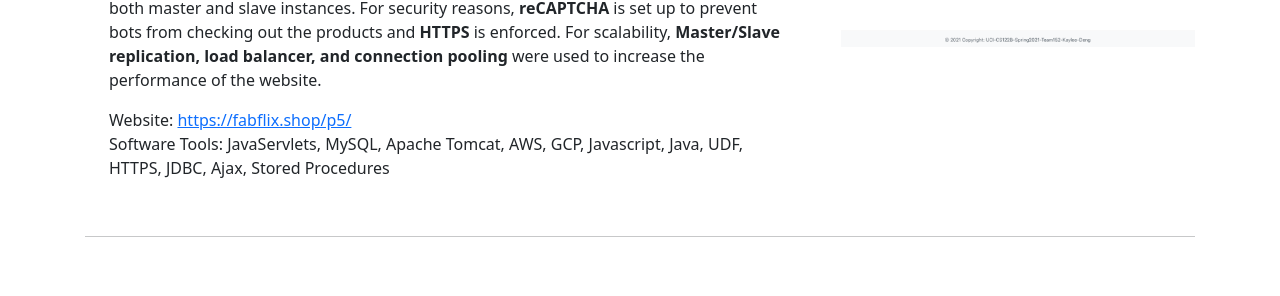
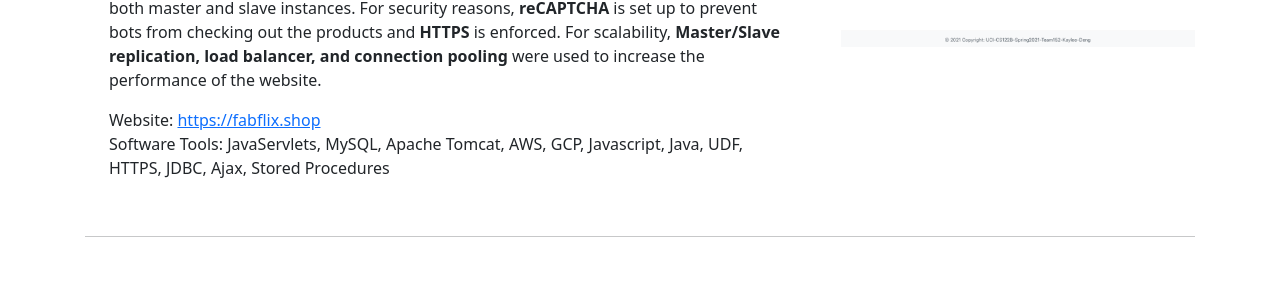
Before and after one commit to bikaylee/Portfolio, a Jekyll site: the page built from index.md, in a window 1280 px wide and 900 px high, scrolled down 451 px. Shown: the part 151-447 px from the top of the window. Built offline with Jekyll 4.4.1, drawn with Linux system fonts in a browser that asks for light colours; part of the change alters nothing that is shown.

```diff
--- a/index.md
+++ b/index.md
@@ -36,8 +36,8 @@ title: Project
             </p>
             <p>
                 Website:
-                <a href="https://fabflix.shop/p5/">
-                    https://fabflix.shop/p5/
+                <a href="https://fabflix.shop">
+                    https://fabflix.shop
                 </a>
                 <br>
                 Software Tools: JavaServlets, MySQL, Apache Tomcat, AWS, GCP, Javascript, Java, UDF, HTTPS, JDBC, Ajax, Stored Procedures
@@ -45,7 +45,7 @@ title: Project
         </div>
     </div>
     <div class="col-sm-4">
-            <a href="https://fabflix.shop/p5/">
+            <a href="https://fabflix.shop">
                 <img src="img/fabflix.png" alt="Fabflix Webpage">
             </a>
     </div>
```
Also changed, not shown: 1 other file.
